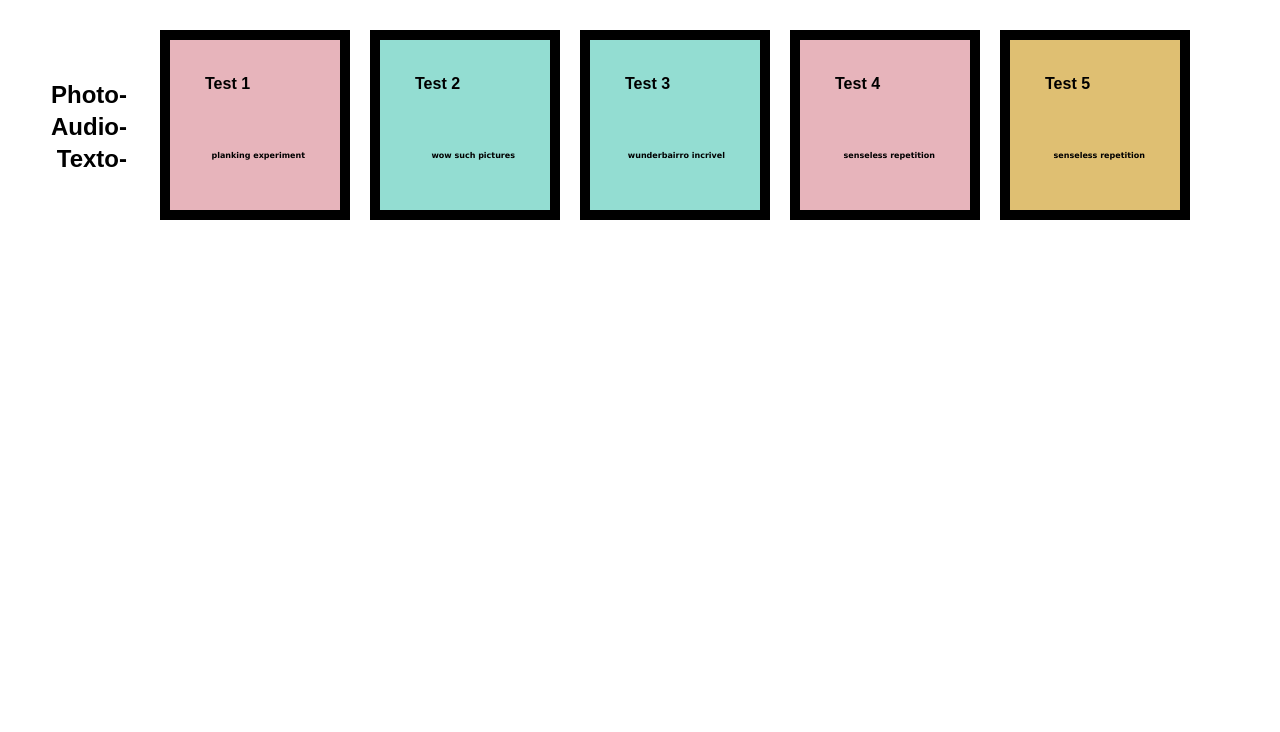
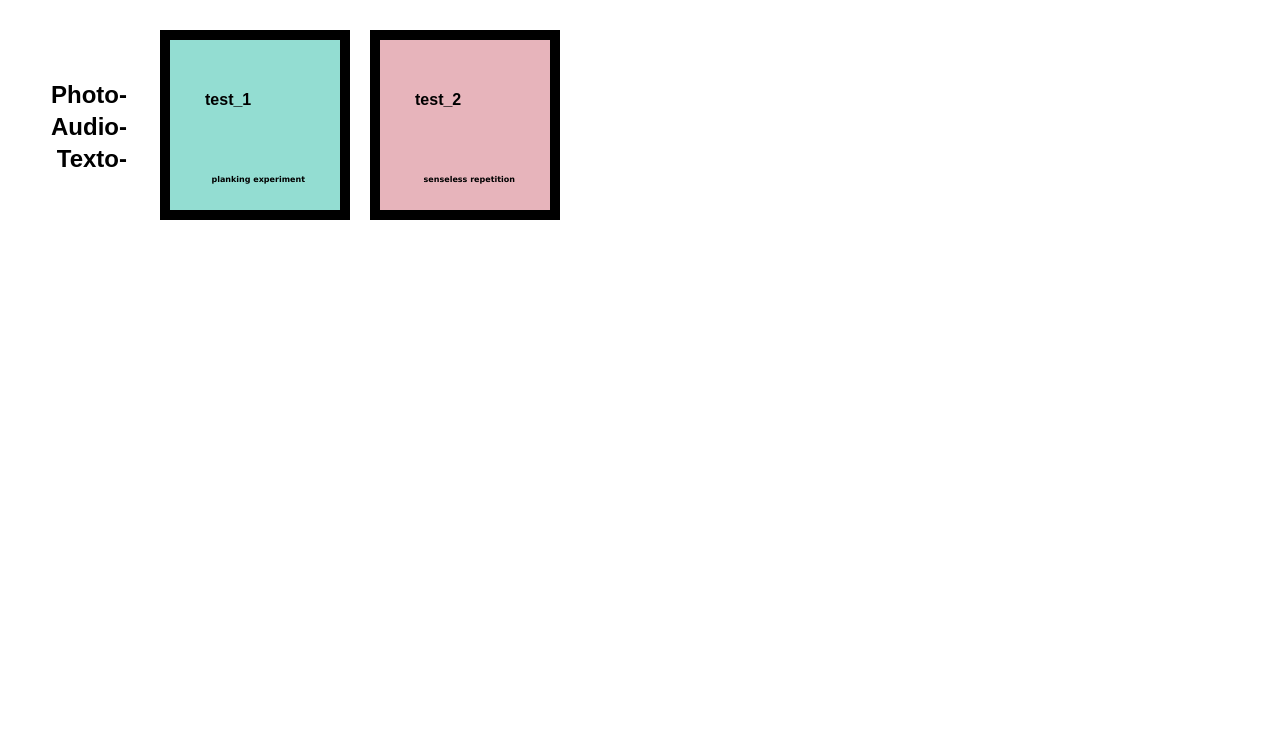
Before and after one commit to diegantobass/toujoursdeja, a plain HTML site: page index.html in a window 1280 px wide. Shown: the top 732 px of the page. Drawn offline with nearby package versions, Linux system fonts and the light colour scheme.

Commit message:
autogenerate project tds from json file

```diff
--- a/index.html
+++ b/index.html
@@ -4,6 +4,8 @@
 		<meta http-equiv="Content-Type" content="text/html; charset=utf-8">
 		<link type="text/css" rel="stylesheet" href="index.css"/>
 		<title>Ja per toujoù</title>
+		<script src="https://ajax.googleapis.com/ajax/libs/jquery/3.3.1/jquery.min.js"></script>
+		<script src="index.js"></script>
 	</head>
 	<body>
 		<div id="colonne">
@@ -25,33 +27,13 @@
 		</div>
 		<div>
 			<table id="mainframe">
-				<tbody>
-					<tr>
-						<td class="textocontent">
-							<a href="">Test 1</a>
-							<p class="descript">planking experiment</p>
-						</td>
-						<td class="photocontent">
-							<a href="">Test 2</a>
-							<p class="descript">wow such pictures</p>
-						</td>
-						<td class="photocontent">
-							<a href="">Test 3</a>
-							<p class="descript">wunderbairro incrivel</p>
-						</td>
-						<td class="textocontent">
-							<a href="">Test 4</a>
-							<p class="descript">senseless repetition</p>
-						</td>
-						<td class="audiocontent">
-							<a href="">Test 5</a>
-							<p class="descript">senseless repetition</p>
-						</td>
-					</tr>
+				<tbody id="shelf">
+					<script>
+						projects = createProjects("projects.json");
+						document.getElementById("shelf").appendChild(projects);
+					</script>
 				</tbody>
 			</table>
 		</div>
-		<script src="https://ajax.googleapis.com/ajax/libs/jquery/3.3.1/jquery.min.js"></script>
-		<script src="index.js"></script>
 	</body>
 </html>
--- a/index.js
+++ b/index.js
@@ -31,3 +31,32 @@ function hideProjects(type, indexType, valueType){
 	    }
 	});
 };
+
+function createProject(project){
+	var a = document.createElement('a');
+	var td = document.createElement('td');
+	var p1 = document.createElement('p');
+	var p2 = document.createElement('p');
+	var div = document.createElement('div');
+	a.href = project.page;
+	td.className = project.type;
+	p2.className = "descript";
+	p1.innerHTML = project.name;
+	p2.innerHTML = project.description;
+	div.appendChild(p1);
+	div.appendChild(p2);
+	td.appendChild(div);
+	a.appendChild(td);
+	return a;
+};
+
+function createProjects(jsonFile){
+	var tr = document.createElement('tr');
+	$.getJSON(jsonFile, function(data){
+		$.each(data.projects, function(index, object) {
+  			var project = createProject(object);
+  			tr.appendChild(project);
+  		});
+  	});
+  	return tr;
+};
--- /dev/null
+++ b/projects.json
@@ -0,0 +1,15 @@
+{
+	"projects": [{
+			"name": "test_1",
+			"description": "planking experiment",
+			"type": "photocontent",
+			"page": "test_1.html"
+		},
+		{
+			"name": "test_2",
+			"description": "senseless repetition",
+			"type": "textocontent",
+			"page": "test_1.html"
+		}
+	]
+}
```
